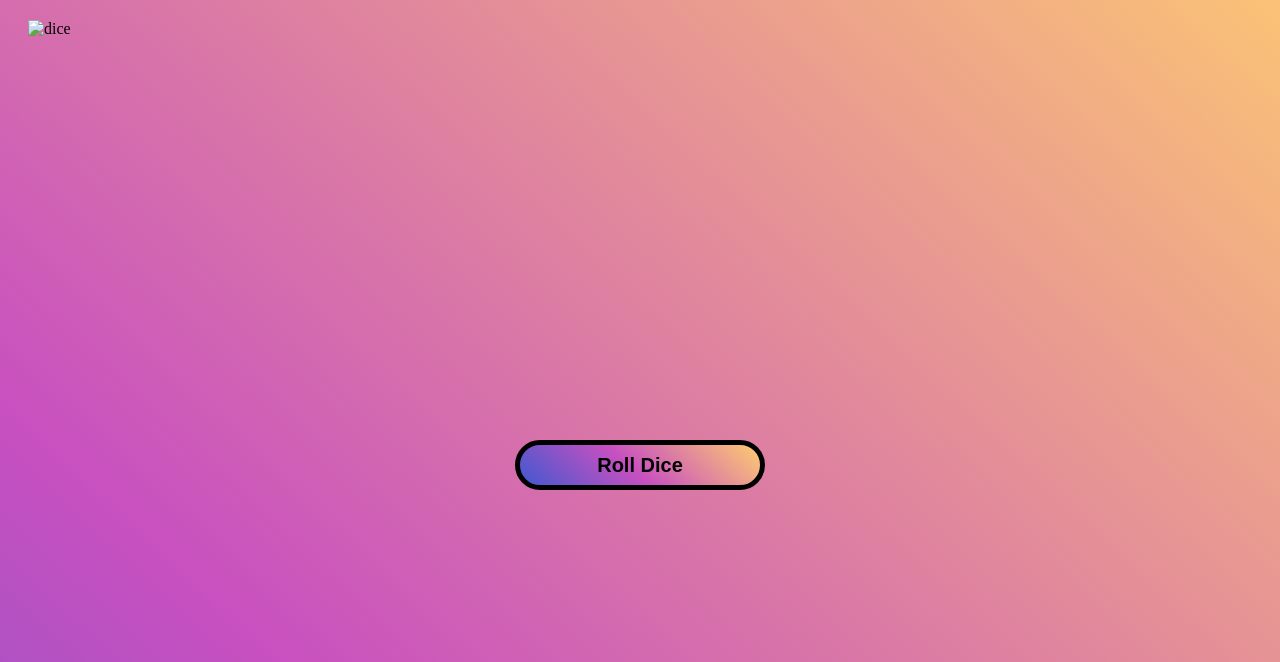
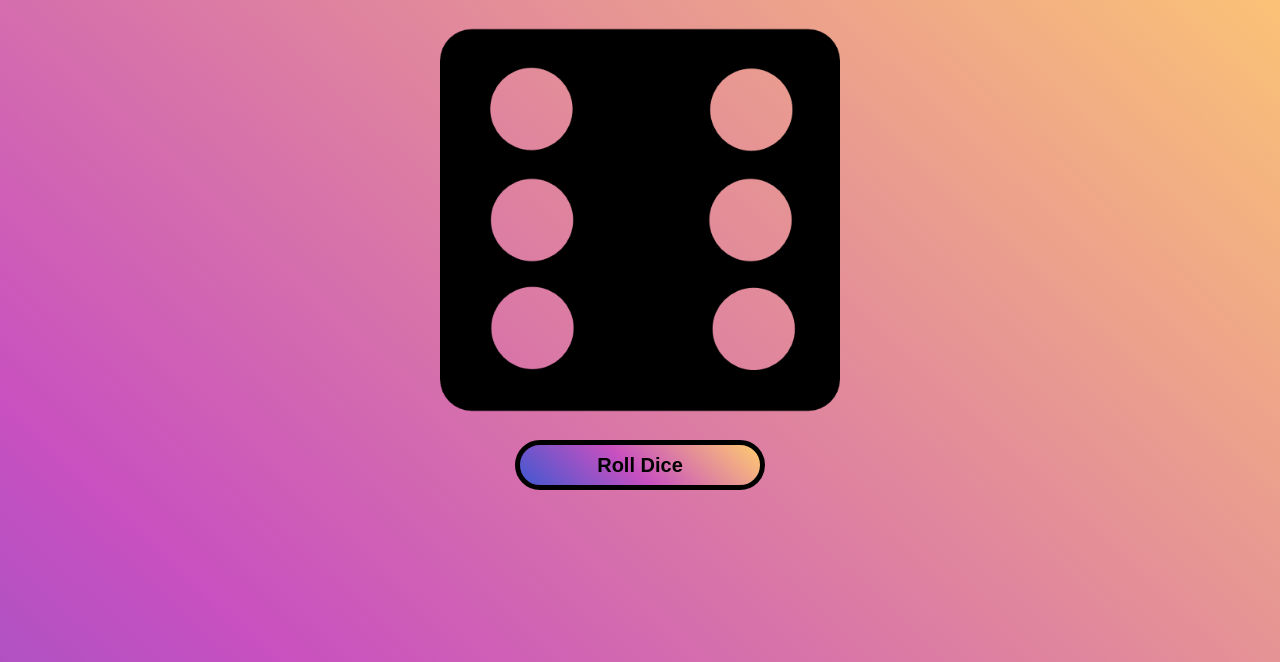
Before and after one commit to VaishnaviDethe08/dice_roller, a plain HTML site: page index.html in a window 1280 px wide. Shown: the part 138-800 px from the top of the page. Drawn offline with Linux system fonts and the light colour scheme.

Commit message:
img added

```diff
--- a/index.html
+++ b/index.html
@@ -108,7 +108,7 @@
 <body>
     <h1>Roll The Dice</h1>
     <div class="container">
-      <img src="./img/dice.png" alt="dice" class="img" id="img">
+      <img src="./img/six.png" alt="dice" class="img" id="img">
     </div>
     <button type="button" class="btn" onclick="roll()">Roll Dice</button>
 
```
